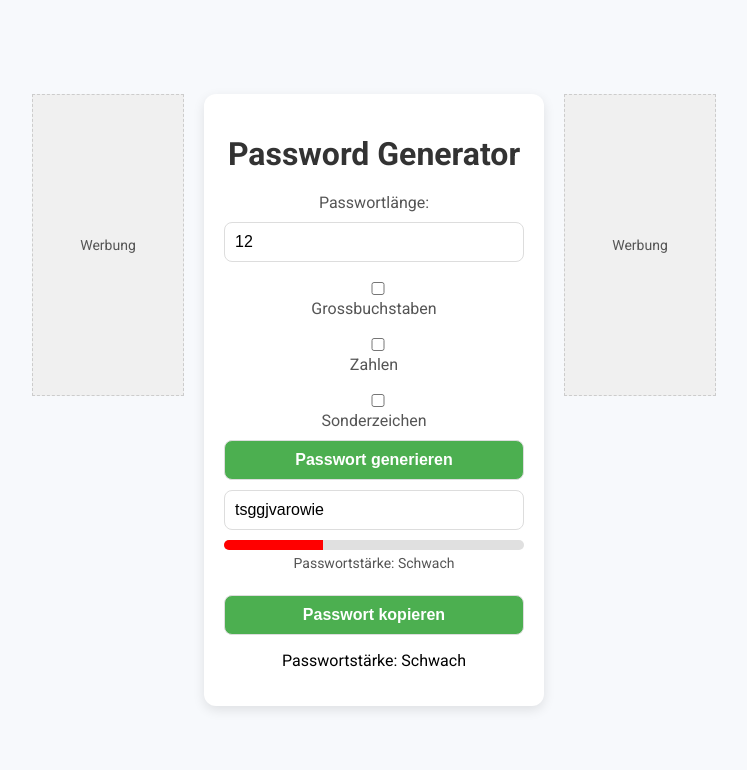
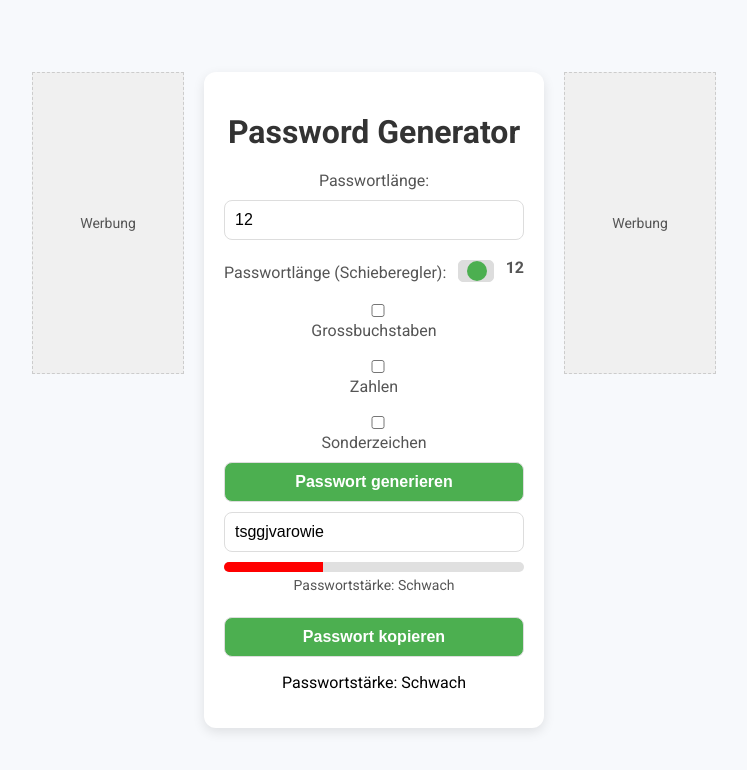
Before and after one commit to ffuchs410/passwordgenerator, a plain HTML site: page index.html in a window 1280 px wide. Both pictures are taken after a click on the button "Passwort generieren". Shown: the whole page, without its empty margins (266-1013 px from the left). Drawn offline with Linux system fonts and the light colour scheme.

Commit message:
Schieberegler hinzugefügt

```diff
--- a/index.html
+++ b/index.html
@@ -20,7 +20,12 @@
             <div class="container">
                 <h1>Password Generator</h1>
                 <label for="length">Passwortlänge:</label>
-                <input type="number" id="length" value="12" min="8" max="20">
+                <input type="number" id="length" value="12" min="6" max="24">
+                <div class="slider-container">
+                    <label for="length-slider">Passwortlänge (Schieberegler):</label>
+                    <input type="range" id="length-slider" min="8" max="20" value="12">
+                    <span id="slider-length-value">12</span>
+                </div>
                 <div>
                     <label><input type="checkbox" id="uppercase"> Grossbuchstaben</label>
                     <label><input type="checkbox" id="numbers"> Zahlen</label>
--- a/script.js
+++ b/script.js
@@ -16,15 +16,19 @@ function generatePassword(length, useUppercase, useNumbers, useSymbols) {
     return password;
 }
 
-document.getElementById("generate-btn").addEventListener("click", function() {
-    const length = parseInt(document.getElementById("length").value);
+document.getElementById("generate-btn").addEventListener("click", function () {
+    const length = parseInt(document.getElementById("length").value); // Vom Eingabefeld
     const useUppercase = document.getElementById("uppercase").checked;
     const useNumbers = document.getElementById("numbers").checked;
     const useSymbols = document.getElementById("symbols").checked;
 
     const password = generatePassword(length, useUppercase, useNumbers, useSymbols);
     document.getElementById("output").value = password;
+
+    // Stärke des Passworts bewerten (falls implementiert)
+    evaluatePasswordStrength(password);
 });
+
 
 document.getElementById("copy-btn").addEventListener("click", async function () {
     const passwordField = document.getElementById("output");
@@ -86,3 +90,19 @@ document.getElementById("generate-btn").addEventListener("click", function () {
     // Stärke des Passworts bewerten
     evaluatePasswordStrength(password);
 });
+
+const slider = document.getElementById("length-slider");
+const sliderValue = document.getElementById("slider-length-value");
+const inputField = document.getElementById("length");
+
+// Synchronisiere Slider mit Eingabefeld
+slider.addEventListener("input", function () {
+    sliderValue.textContent = slider.value; // Zeige den Slider-Wert an
+    inputField.value = slider.value; // Aktualisiere das Eingabefeld
+});
+
+// Synchronisiere Eingabefeld mit Slider
+inputField.addEventListener("input", function () {
+    slider.value = inputField.value; // Aktualisiere den Slider-Wert
+    sliderValue.textContent = inputField.value; // Zeige den neuen Wert an
+});
--- a/style.css
+++ b/style.css
@@ -106,3 +106,41 @@ label {
     color: #555;
     margin-top: 5px;
   }
+  /* Schieberegler-Stil */
+.slider-container {
+  display: flex;
+  align-items: center;
+  gap: 10px;
+  margin-top: 10px;
+}
+
+#length-slider {
+  flex: 1;
+  appearance: none;
+  height: 8px;
+  background: #ddd;
+  outline: none;
+  border-radius: 5px;
+}
+
+#length-slider::-webkit-slider-thumb {
+  appearance: none;
+  width: 20px;
+  height: 20px;
+  background: #4caf50;
+  border-radius: 50%;
+  cursor: pointer;
+}
+
+#length-slider::-moz-range-thumb {
+  width: 20px;
+  height: 20px;
+  background: #4caf50;
+  border-radius: 50%;
+  cursor: pointer;
+}
+
+#slider-length-value {
+  font-weight: bold;
+  color: #555;
+}
```
